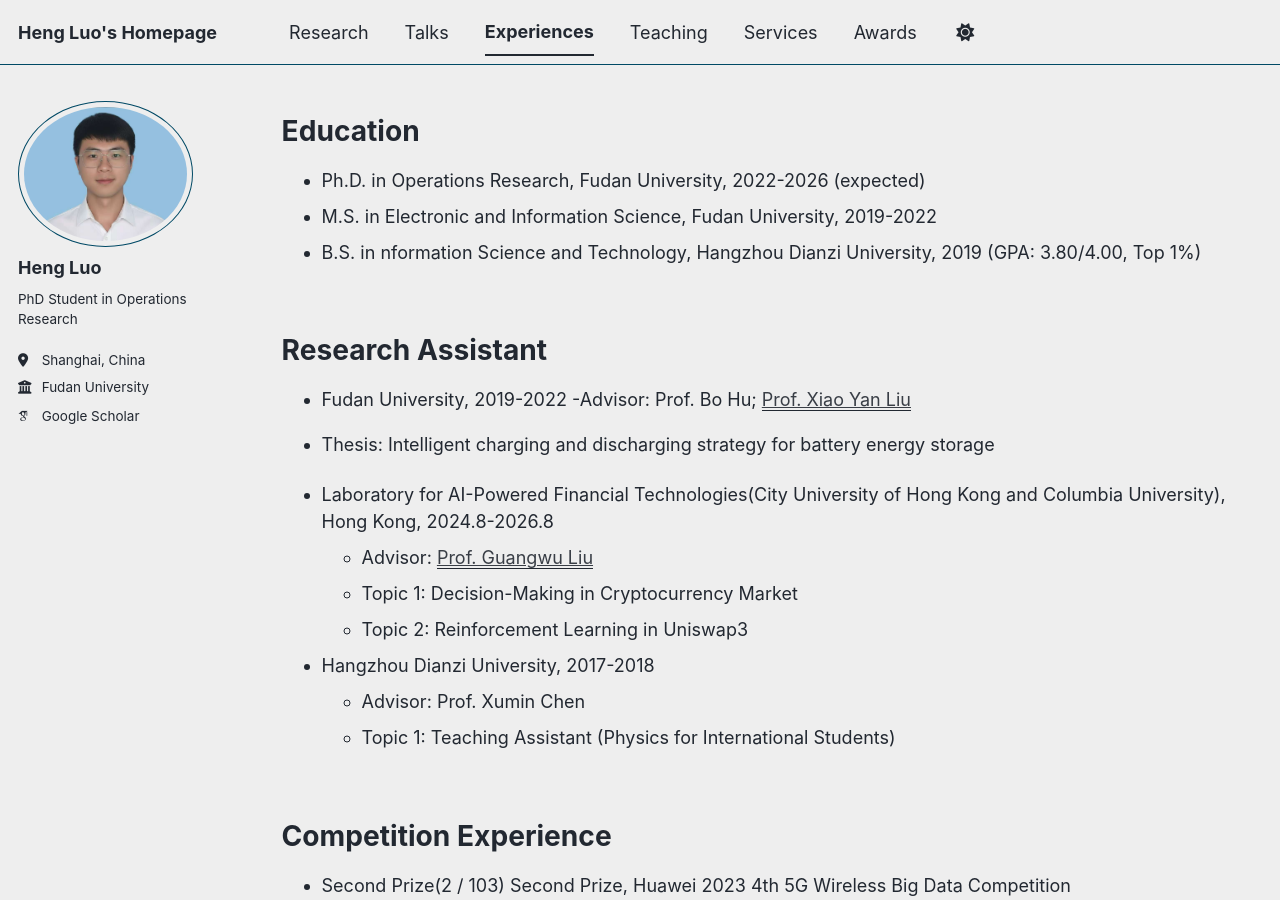
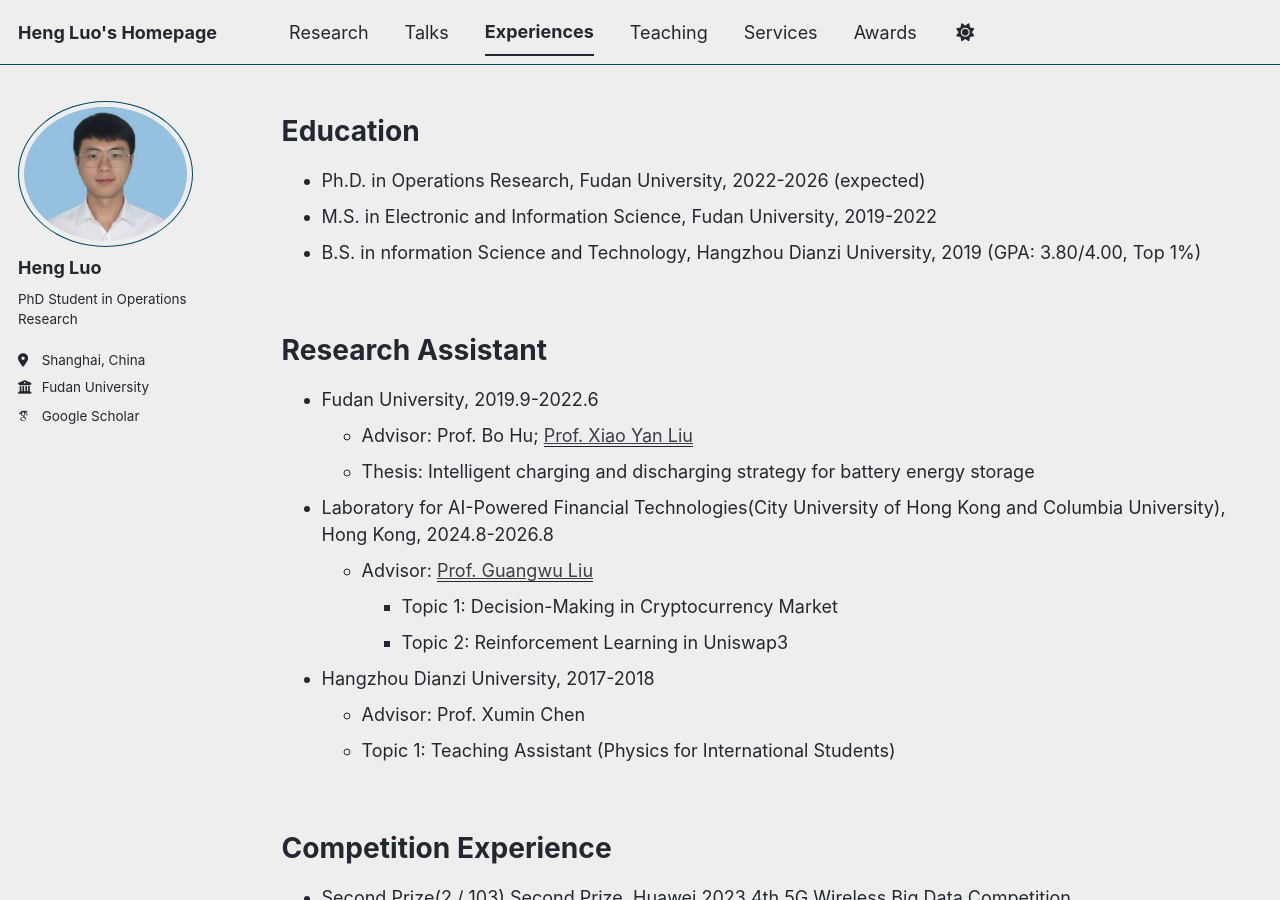
Before and after one commit to hengluosg/Heng-Luo-9527.github.io, a Jekyll site: the page built from _pages/experiences.md, in a window 1280 px wide and 900 px high. Built offline with Jekyll 4.4.1, drawn with Linux system fonts in a browser that asks for light colours; some web fonts are replaced; a script bundle is joined from its source files by our own code; library files that are not in the unit come from our copies.

Commit message:
fix: correct project structure

```diff
--- a/_pages/experiences.md
+++ b/_pages/experiences.md
@@ -27,14 +27,14 @@ Education
 Research Assistant
 ======
 
-* Fudan University,  2019-2022
--Advisor: Prof. Bo Hu; <a href="https://baike.baidu.com/item/%E4%B8%A5%E6%99%93/249189"><u>Prof. Xiao Yan Liu</u></a>
-- Thesis: Intelligent charging and discharging strategy for battery energy storage
+* Fudan University,  2019.9-2022.6
+  - Advisor: Prof. Bo Hu;  <a href="https://baike.baidu.com/item/%E4%B8%A5%E6%99%93/249189"><u>Prof. Xiao Yan Liu</u></a>
+  - Thesis: Intelligent charging and discharging strategy for battery energy storage
 
 * Laboratory for AI-Powered Financial Technologies(City University of Hong Kong and Columbia University), Hong Kong, 2024.8-2026.8
   - Advisor: <a href="https://www.cb.cityu.edu.hk/staff/guanliu"><u>Prof. Guangwu Liu</u></a>
-  - Topic 1: Decision-Making in Cryptocurrency Market
-  - Topic 2: Reinforcement Learning in Uniswap3
+    - Topic 1: Decision-Making in Cryptocurrency Market
+    - Topic 2: Reinforcement Learning in Uniswap3
 
 * Hangzhou Dianzi University, 2017-2018
   - Advisor: Prof. Xumin Chen
```
